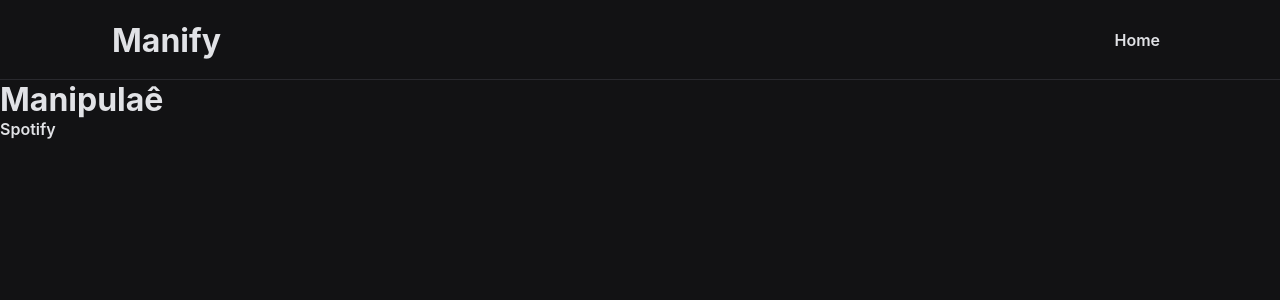
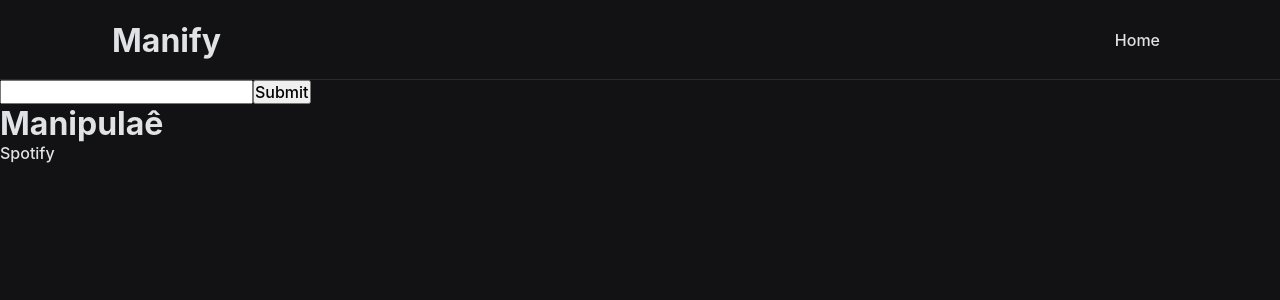
Before and after one commit to vradriano/projetomanipulae, a Next.js app: page / in a window 1280 px wide. Shown: the top 300 px of the page. Built offline with nearby package versions, Linux system fonts and the light colour scheme.

Commit message:
fazendo fetch com axios

```diff
--- a/pages/index.js
+++ b/pages/index.js
@@ -1,4 +1,5 @@
 import { useEffect, useState } from 'react';
+import axios from 'axios'
 
 
 export default function Home() {
@@ -8,6 +9,7 @@ export default function Home() {
   const RESPONSE_TYPE = "token"
 
   const [token, setToken] = useState("")
+  const [searchKey, setSearchKey] = useState("")
 
   useEffect(() => {
     const hash = window.location.hash
@@ -18,13 +20,32 @@ export default function Home() {
 
       window.location.hash = ""
       window.localStorage.setItem("token", token)
-      setToken(token)
     }
 
+    setToken(token)
   }, [])
+
+  const searchArtists = async (e) => {
+    const { data } = await axios.get("https://api.spotify.com/v1/search", {
+      headers: {
+        Authorization: `Bearer ${token}`
+      },
+      params: {
+        q: searchKey,
+        type: "artist"
+      }
+    })
+
+    console.log(data)
+  }
 
   return (
     <div>
+      <form onSubmit={searchArtists}>
+        <input type="text" onChange={e => setSearchKey(e.target.value)} />
+        <button type={"submit"}>Submit</button>
+      </form>
+
       <h1>Manipulaê</h1>
       <a href={`${AUTH_ENDPOINT}?client_id=${CLIENT_ID}&redirect_uri=${REDIRECT_URI}&response_type=${RESPONSE_TYPE}`}>Spotify</a>
     </div>
--- a/pages/styles/globals.css
+++ b/pages/styles/globals.css
@@ -30,7 +30,7 @@ body {
 }
 
 body, input, textarea, button {
-  font: 600 16px 'inter', sans-serif;
+  font: 500 16px 'inter', sans-serif;
 }
 
 button {
```
